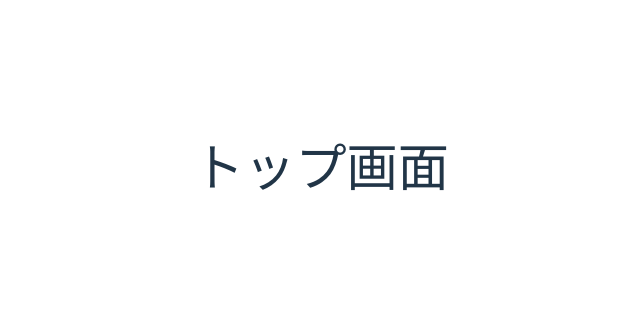
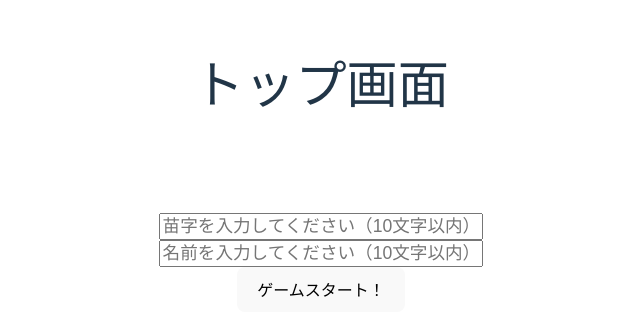
Before and after one commit to shinjia305/techpit-vue-tetris, a Vue app: page / in a window 1280 px wide. Shown: the part 233-568 px from the top of the page, without its empty margins (319-959 px from the left). Built offline with nearby package versions, Linux system fonts and the light colour scheme.

Commit message:
トップページの実装

```diff
--- a/src/pages/TopPage.vue
+++ b/src/pages/TopPage.vue
@@ -1,9 +1,41 @@
 <script lang="ts" setup>
+  import { reactive } from "vue";
+
+  const state = reactive({ lastname: "", firstname: "" });
+  const startGame = () => {
+    alert(`ユーザー名: ${ state.lastname }${ state.firstname }`)
+  }
 </script>
 
 <template>
   <h1>トップ画面</h1>
+  <p>{{ state.lastname }}{{ state.firstname }}</p>
+  <input
+    v-model="state.lastname"
+    placeholder="苗字を入力してください（10文字以内）"
+    maxlength="10"
+  ><br>
+  <input
+    v-model="state.firstname"
+    placeholder="名前を入力してください（10文字以内）"
+    maxlength="10"
+  >
+  <br>
+  <button v-on:click="startGame()">
+    ゲームスタート！
+  </button>
 </template>
 
-<style>
+<style scoped>
+  input {
+    width: 18em;
+    font-size: 1.1em;
+    text-align: center;
+  }
+
+  p {
+    font-size: 1.6em;
+    font-weight: bold;
+    height: 5vh;
+  }
 </style>
```
